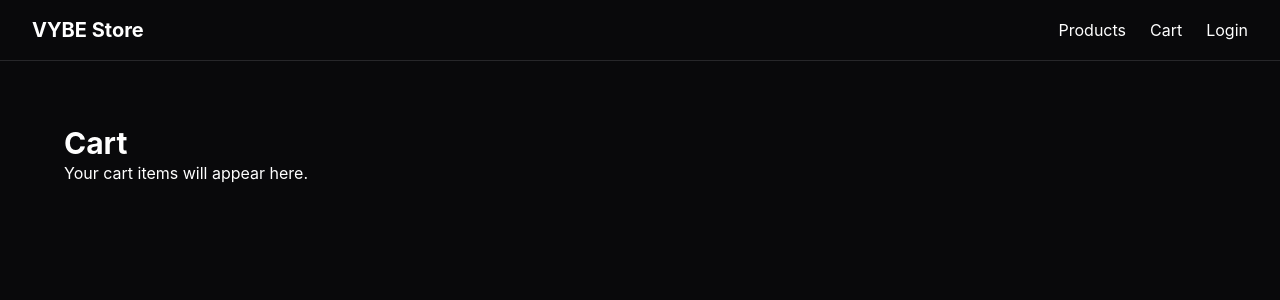
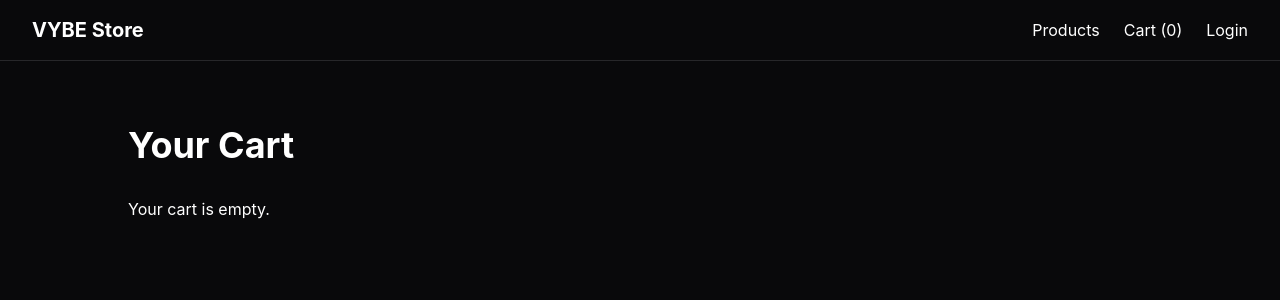
Before and after one commit to danit-x/GUI-vue3, a Vue app: page /cart in a window 1280 px wide. Shown: the top 300 px of the page. Built offline with nearby package versions, Linux system fonts and the light colour scheme.

Commit message:
feat(cart): implement shopping cart with pinia and persister storage

```diff
--- a/src/components/layout/Navbar.vue
+++ b/src/components/layout/Navbar.vue
@@ -1,5 +1,8 @@
 <script setup lang="ts">
 import { useAuthStore } from "../../stores/authStore"
+import { useCartStore } from "../../stores/cartStore"
+
+const cart = useCartStore()
 
 
 
@@ -13,7 +16,9 @@ const auth = useAuthStore()
 <div class="flex gap-6 items-center">
 
   <RouterLink to="/products">Products</RouterLink>
-  <RouterLink to="/cart">Cart</RouterLink>
+  <RouterLink to="/cart">
+  Cart ({{ cart.itemCount }})
+</RouterLink>
 
   <RouterLink v-if="!auth.isLoggedIn" to="/login">
     Login
--- a/src/components/product/ProductCard.vue
+++ b/src/components/product/ProductCard.vue
@@ -1,6 +1,9 @@
 <script setup lang="ts">
 import type { Product } from "../../types/product"
 import { useRouter } from "vue-router"
+import { useCartStore } from "../../stores/cartStore"
+
+const cart = useCartStore()
 
 const router = useRouter()
 
@@ -51,10 +54,11 @@ function openProduct() {
         </span>
 
         <button
-          class="bg-purple-600 px-3 py-1 rounded hover:bg-purple-500"
-        >
-          Add
-        </button>
+  @click.stop="cart.addToCart(props.product)"
+  class="bg-purple-600 px-3 py-1 rounded hover:bg-purple-500"
+>
+  Add
+</button>
 
       </div>
 
--- /dev/null
+++ b/src/env.d.ts
@@ -0,0 +1,7 @@
+/// <reference types="vite/client" />
+
+declare module '*.vue' {
+  import { DefineComponent } from 'vue'
+  const component: DefineComponent<{}, {}, any>
+  export default component
+}
--- a/src/pages/CartPage.vue
+++ b/src/pages/CartPage.vue
@@ -1,6 +1,50 @@
+<script setup lang="ts">
+import { useCartStore } from "../stores/cartStore"
+
+const cart = useCartStore()
+</script>
+
 <template>
-  <div class="p-10">
-    <h1 class="text-3xl font-bold">Cart</h1>
-    <p>Your cart items will appear here.</p>
+  <div class="max-w-5xl mx-auto py-10">
+
+    <h1 class="text-4xl font-bold mb-8">
+      Your Cart
+    </h1>
+
+    <div v-if="cart.items.length === 0">
+      Your cart is empty.
+    </div>
+
+    <div v-else class="space-y-4">
+
+      <div
+        v-for="item in cart.items"
+        :key="item.id"
+        class="flex justify-between items-center border-b border-zinc-700 pb-4"
+      >
+
+        <div>
+          <h2 class="font-semibold">{{ item.title }}</h2>
+          <p class="text-zinc-400">${{ item.price }}</p>
+        </div>
+
+        <button
+          @click="cart.removeFromCart(item.id)"
+          class="text-red-400"
+        >
+          Remove
+        </button>
+
+      </div>
+
+      <button
+        @click="cart.clearCart()"
+        class="mt-6 bg-red-600 px-6 py-2 rounded"
+      >
+        Clear Cart
+      </button>
+
+    </div>
+
   </div>
 </template>
--- /dev/null
+++ b/src/stores/cartStore.ts
@@ -0,0 +1,29 @@
+import { defineStore } from "pinia"
+import type { Product } from "../types/product"
+
+export const useCartStore = defineStore("cart", {
+  state: () => ({
+    items: JSON.parse(localStorage.getItem("cart") || "[]") as Product[]
+  }),
+
+  getters: {
+    itemCount: (state) => state.items.length
+  },
+
+  actions: {
+    addToCart(product: Product) {
+      this.items.push(product)
+      localStorage.setItem("cart", JSON.stringify(this.items))
+    },
+
+    removeFromCart(id: number) {
+      this.items = this.items.filter(p => p.id !== id)
+      localStorage.setItem("cart", JSON.stringify(this.items))
+    },
+
+    clearCart() {
+      this.items = []
+      localStorage.removeItem("cart")
+    }
+  }
+})
```
Also changed, not shown: 1 other file (tests, documents, lock files or other folders).
